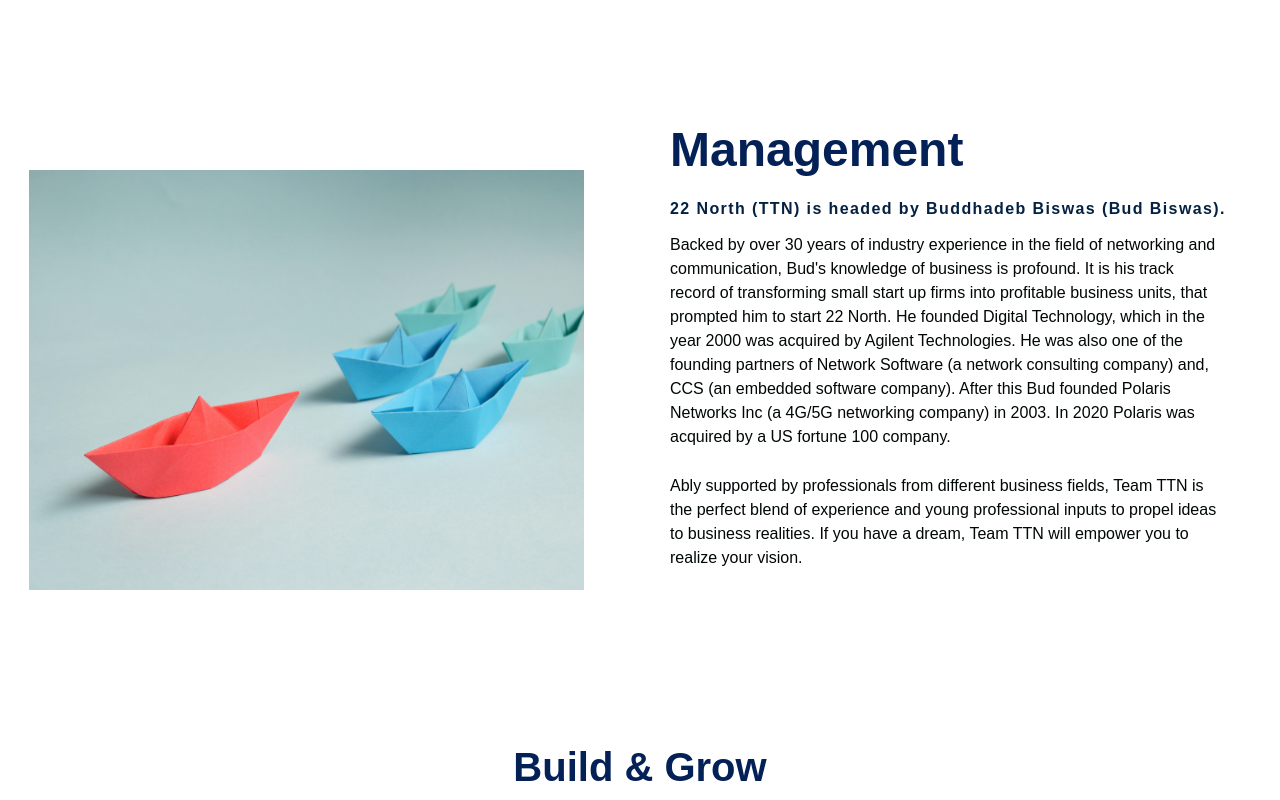
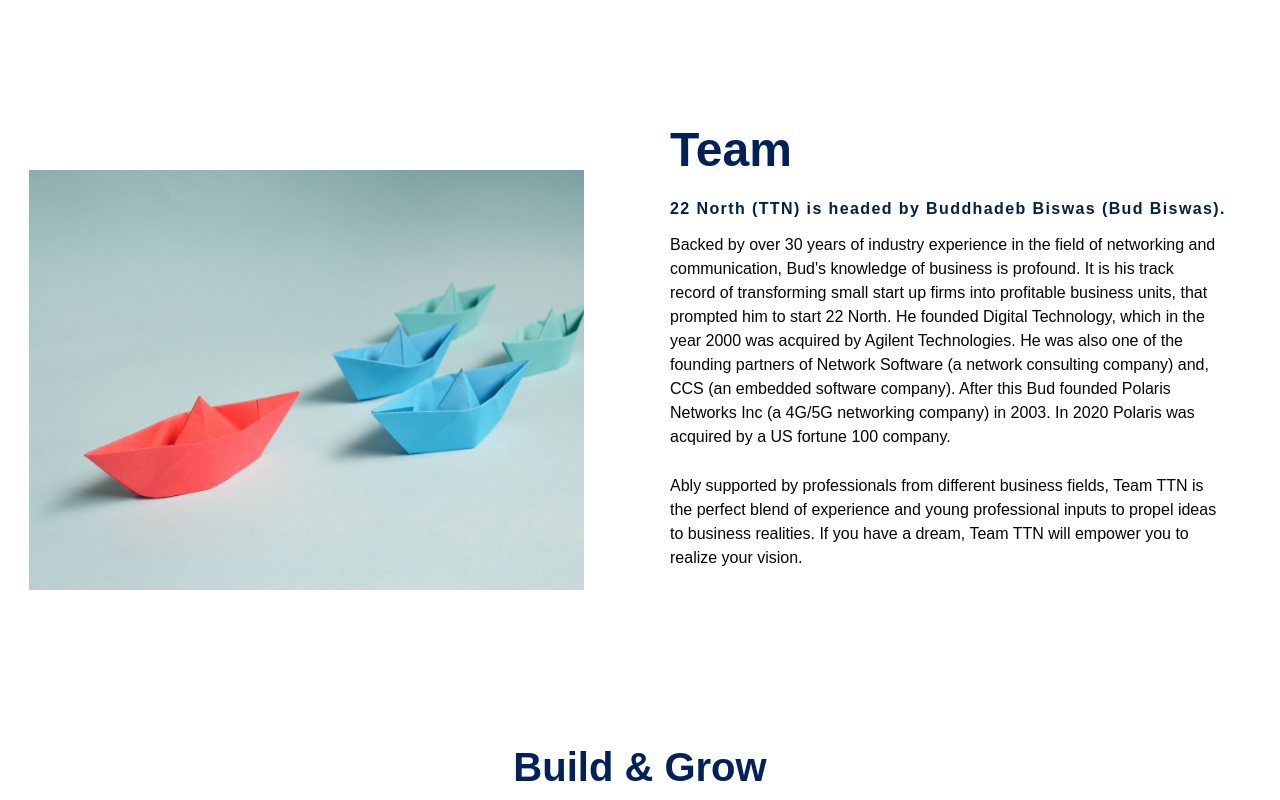
Before and after one commit to whatsupabhijit/22north, a React (Create React App) app: page / in a window 1280 px wide. Shown: the part 1300-2100 px from the top of the page. Built offline with nearby package versions, Linux system fonts and the light colour scheme; the HTML template or start-up script is replaced by a standard one; a web font is replaced by a local one.

Commit message:
Fixed Navbar Issue

```diff
--- a/src/components/InfoSection/Data.js
+++ b/src/components/InfoSection/Data.js
@@ -27,7 +27,7 @@
   darkText: true,
   lightText: false,
   lightTextDesc: false,
-  headLine: "Management",
+  headLine: "Team",
   topLine: "22 North (TTN) is headed by Buddhadeb Biswas (Bud Biswas).",
   descriptions: [
     "Backed by over 30 years of industry experience in the field of networking and communication, Bud's knowledge of business is profound. It is his track record of transforming small start up firms into profitable business units, that prompted him to start 22 North. He founded Digital Technology, which in the year 2000 was acquired by Agilent Technologies. He was also one of the founding partners of Network Software (a network consulting company) and, CCS (an embedded software company). After this Bud founded Polaris Networks Inc (a 4G/5G networking company) in 2003. In 2020 Polaris was acquired by a US fortune 100 company.",
@@ -49,8 +49,8 @@
   darkText: true,
   lightText: false,
   lightTextDesc: false,
-  headLine: "Get Selected and Grow with Us",
-  topLine: "",
+  headLine: "Funding",
+  topLine: "Get Selected and Grow with Us",
   descriptions: [
     "22North is keen to invest in early stage businesses which have the potential to create value. The members of the network are leaders in the Entrepreneurial ecoSystem, with strong operational experience as CEOs and/or a background of creating new and successful ventures. They share a passion to create value for start up ventures.",
     "So, if you have an entrepreneurial acumen and a promising technical idea, TTN is the right place for you. Not only will you be assisted with funding, you will get access to a team who will nurture your idea into an established business.",
@@ -71,8 +71,8 @@
   darkText: true,
   lightText: false,
   lightTextDesc: false,
-  headLine: "Technology Research",
-  topLine: "",
+  headLine: "R&D",
+  topLine: "Technology Research",
   descriptions: [
     "We are in stealth mode about the Research and Development (R&D) in some cutting edge technology domain.",
     "  ",
--- a/src/components/Navbar/Navbar.js
+++ b/src/components/Navbar/Navbar.js
@@ -105,7 +105,7 @@
                   duration={500}
                   spy={true}
                   exact="true"
-                  offset={-80}
+                  offset={-130}
                 >
                   R&D
                 </NavLinks>
--- a/src/components/Research/Research.js
+++ b/src/components/Research/Research.js
@@ -6,7 +6,7 @@
     <>
       <ResearchContainer id="rnd">
         <ResearchContent>
-          <ResearchH1>Technology Research</ResearchH1>
+          <ResearchH1> Research & Development </ResearchH1>
 
           <ResearchP>
             We are in stealth mode about the Research and Development (R&D) in
@@ -21,7 +21,7 @@
 const ResearchContainer = styled.div`
   position: relative;
   width: 100%;
-  height: 50vh;
+  height: 100vh;
 
   display: flex;
   justify-content: space-between;
```
